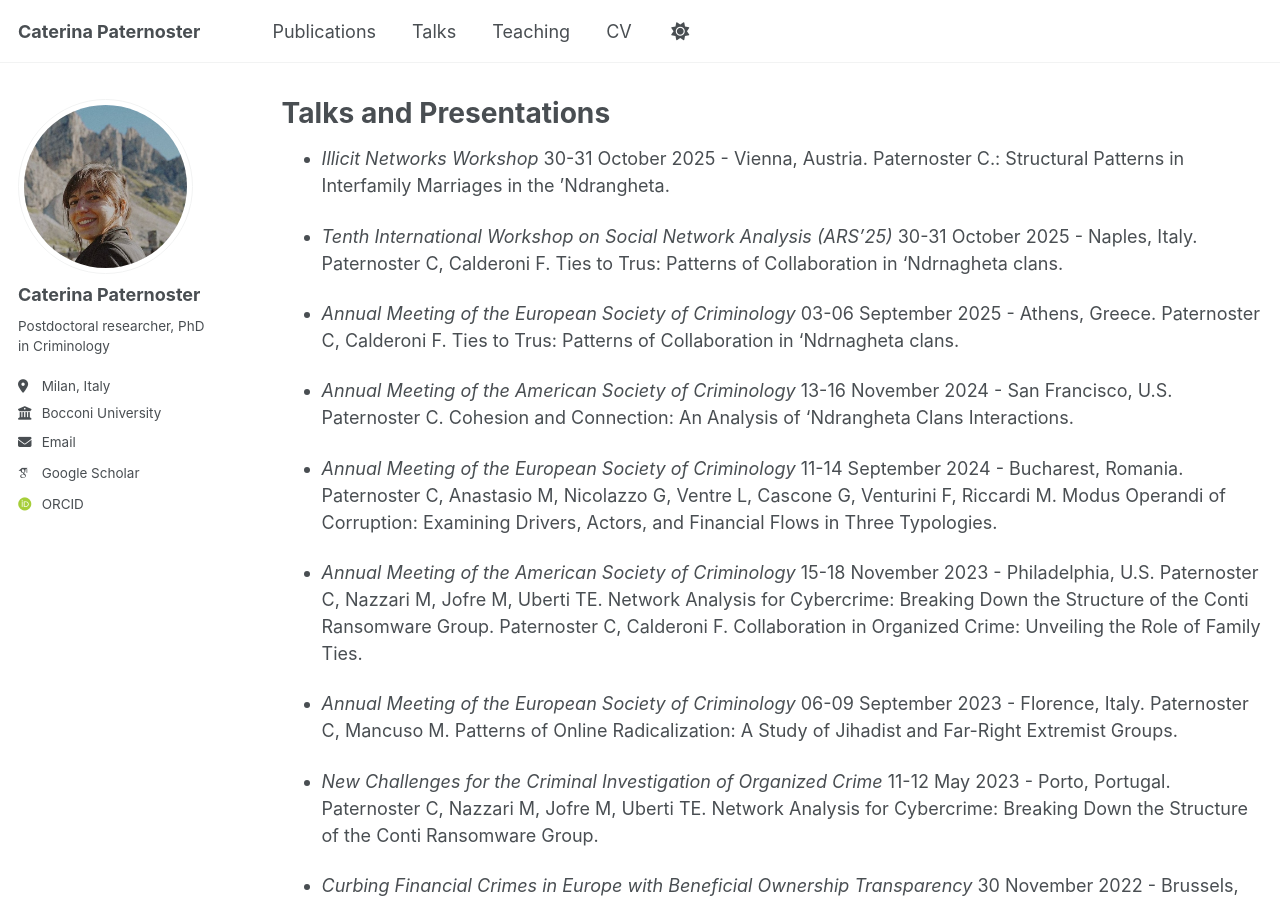
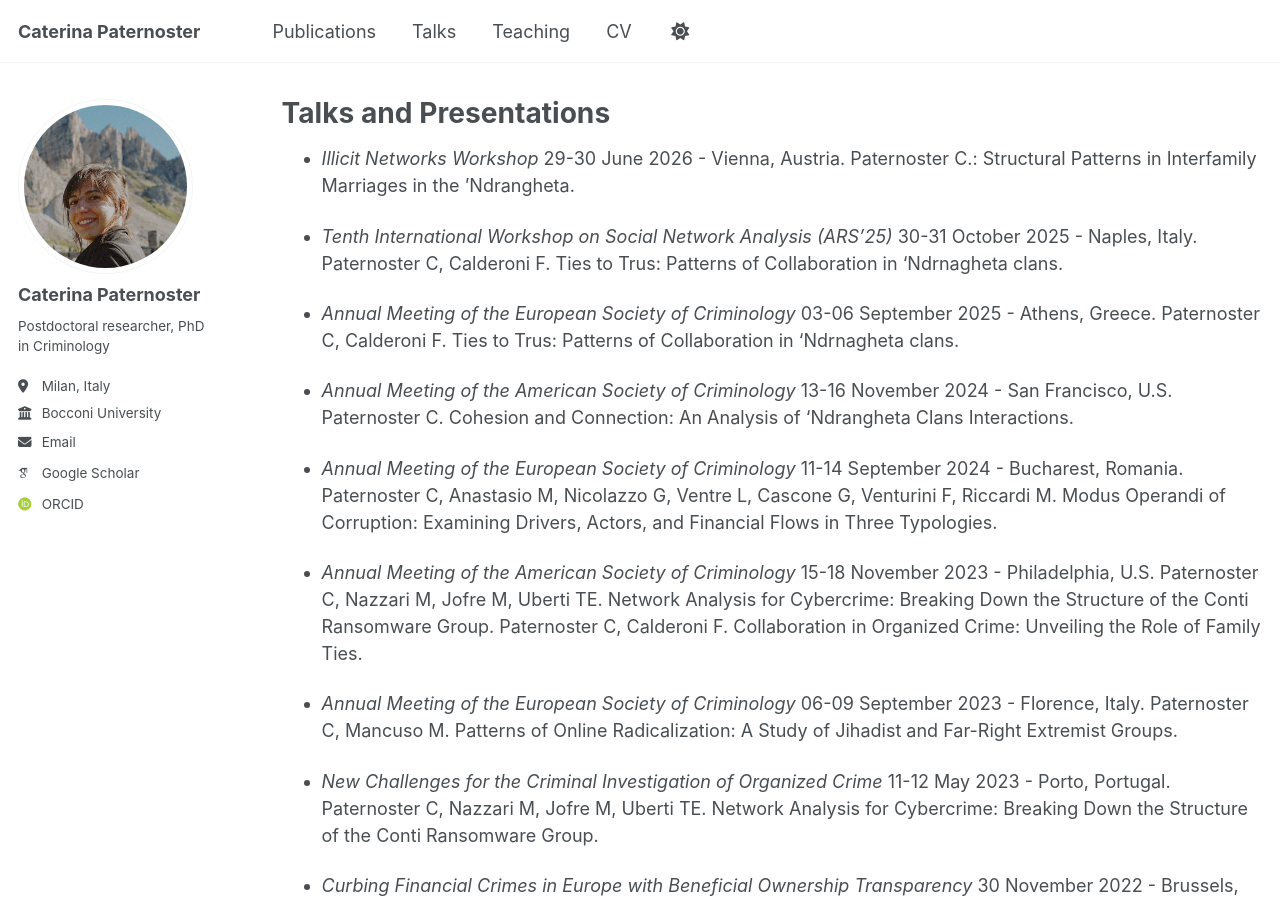
Before and after one commit to caterinapaternoster/caterinapaternoster.github.io, a Jekyll site: the page built from _talks/talks.md, in a window 1280 px wide and 900 px high. Built offline with Jekyll 4.4.1, drawn with Linux system fonts in a browser that asks for light colours; some web fonts are replaced; a script that is not in the unit is left out.

Commit message:
Update talks.md

```diff
--- a/_talks/talks.md
+++ b/_talks/talks.md
@@ -5,7 +5,7 @@ permalink: /talks/
 author_profile: true
 ---
 
-* _Illicit Networks Workshop_ 30-31 October 2025 - Vienna, Austria.
+* _Illicit Networks Workshop_ 29-30 June 2026 - Vienna, Austria.
 Paternoster C.: Structural Patterns in Interfamily Marriages in the ’Ndrangheta.
 
 * _Tenth International Workshop on Social Network Analysis (ARS'25)_ 30-31 October 2025 - Naples, Italy.
```
